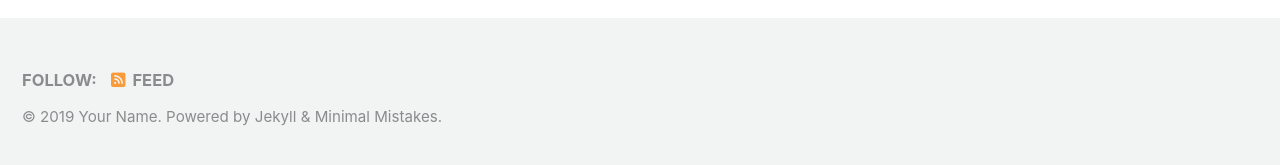
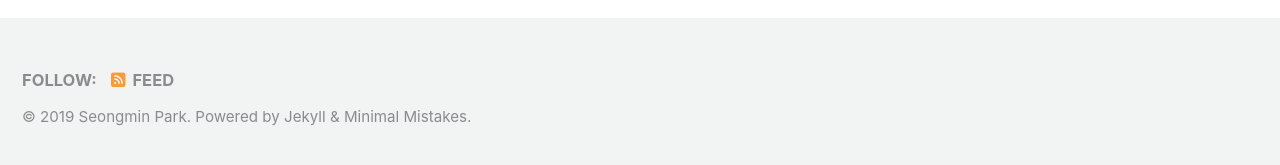
Before and after one commit to psm1206/psm1206.github.io, a Jekyll site: the page built from index.html, in a window 1280 px wide and 900 px high, scrolled down 222 px. Shown: the part 727-892 px from the top of the window. Built offline with Jekyll 4.4.1, drawn with Linux system fonts in a browser that asks for light colours; cached includes are drawn as plain includes; nearby versions of some CDN libraries; the list of posts is cut into pages by our own code; some of the changed text lies outside the part shown.

Commit message:
Update _config.yml

```diff
--- a/_config.yml
+++ b/_config.yml
@@ -16,11 +16,11 @@ minimal_mistakes_skin    : "default" # "air", "aqua", "contrast", "dark", "dirt"
 
 # Site Settings
 locale                   : "en-US"
-title                    : "Site Title"
+title                    : "Platypus Archive"
 title_separator          : "-"
 subtitle                 : # site tagline that appears below site title in masthead
-name                     : "Your Name"
-description              : "An amazing website."
+name                     : "Seongmin Park"
+description              : "A studying space."
 url                      : "https://psm1206.github.io"
 baseurl                  : # the subpath of your site, e.g. "/blog"
 repository               : # GitHub username/repo-name e.g. "mmistakes/minimal-mistakes"
```
